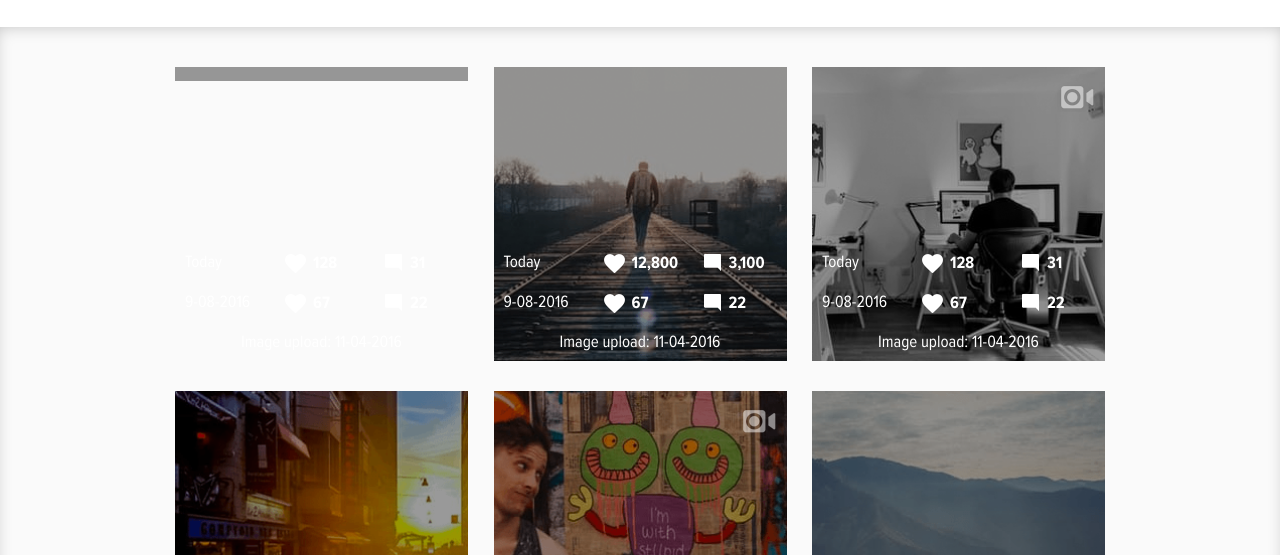
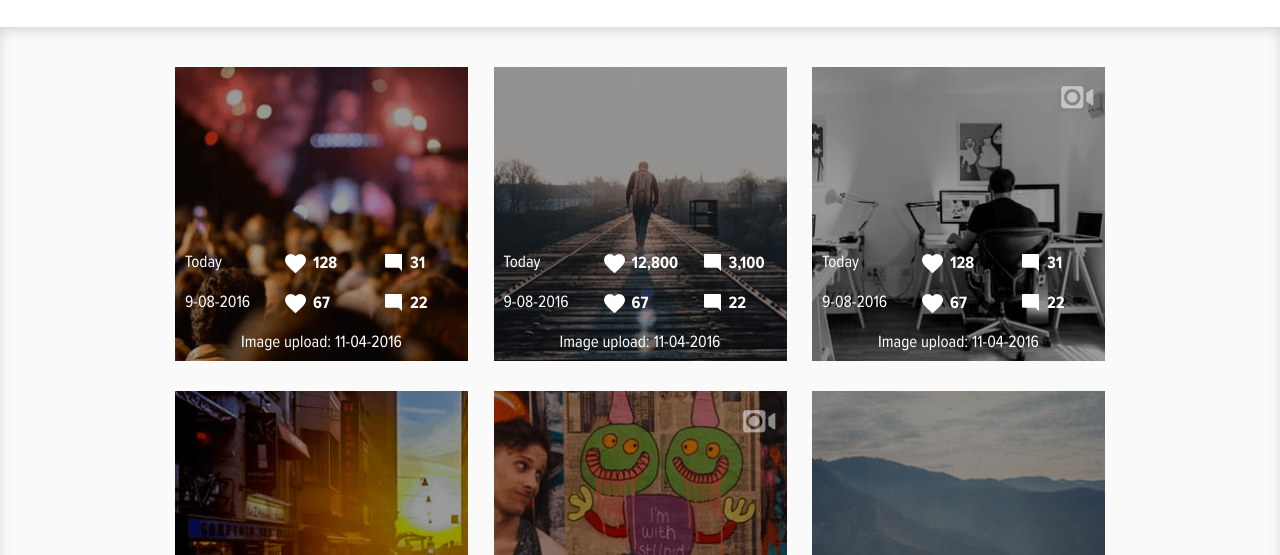
Before and after one commit to vladokbln/webspark, a plain HTML site: page index.html in a window 1280 px wide. Shown: the part 179-734 px from the top of the page. Drawn offline with Linux system fonts and the light colour scheme; the site is published under a folder, as on GitHub Pages, so addresses that start at the root find nothing; files whose address does not match are found by name.

Commit message:
fix2 derictory img

```diff
--- a/index.html
+++ b/index.html
@@ -47,7 +47,7 @@
 		<div class="container">
 			<div class="gallery">
 				<div class="gallery__item">
-					<div class="gallery__img"><img src="/img/gallery/img-1.png" alt=""></div>
+					<div class="gallery__img"><img src="img/gallery/img-1.png" alt=""></div>
 					<div class="gallery__info">
 						<div class="gallery__row">
 							<p class="gallery__day">Today</p>
```
